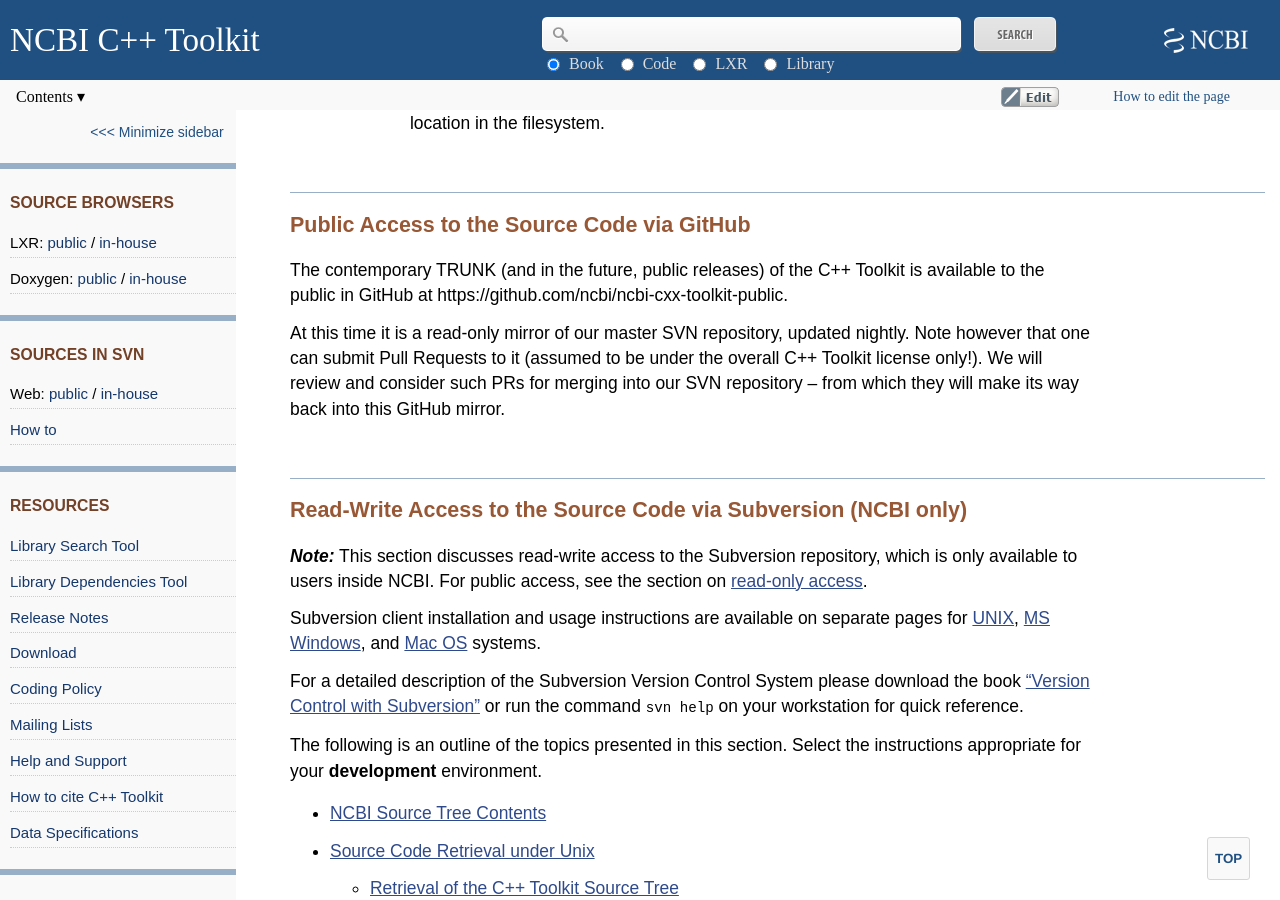
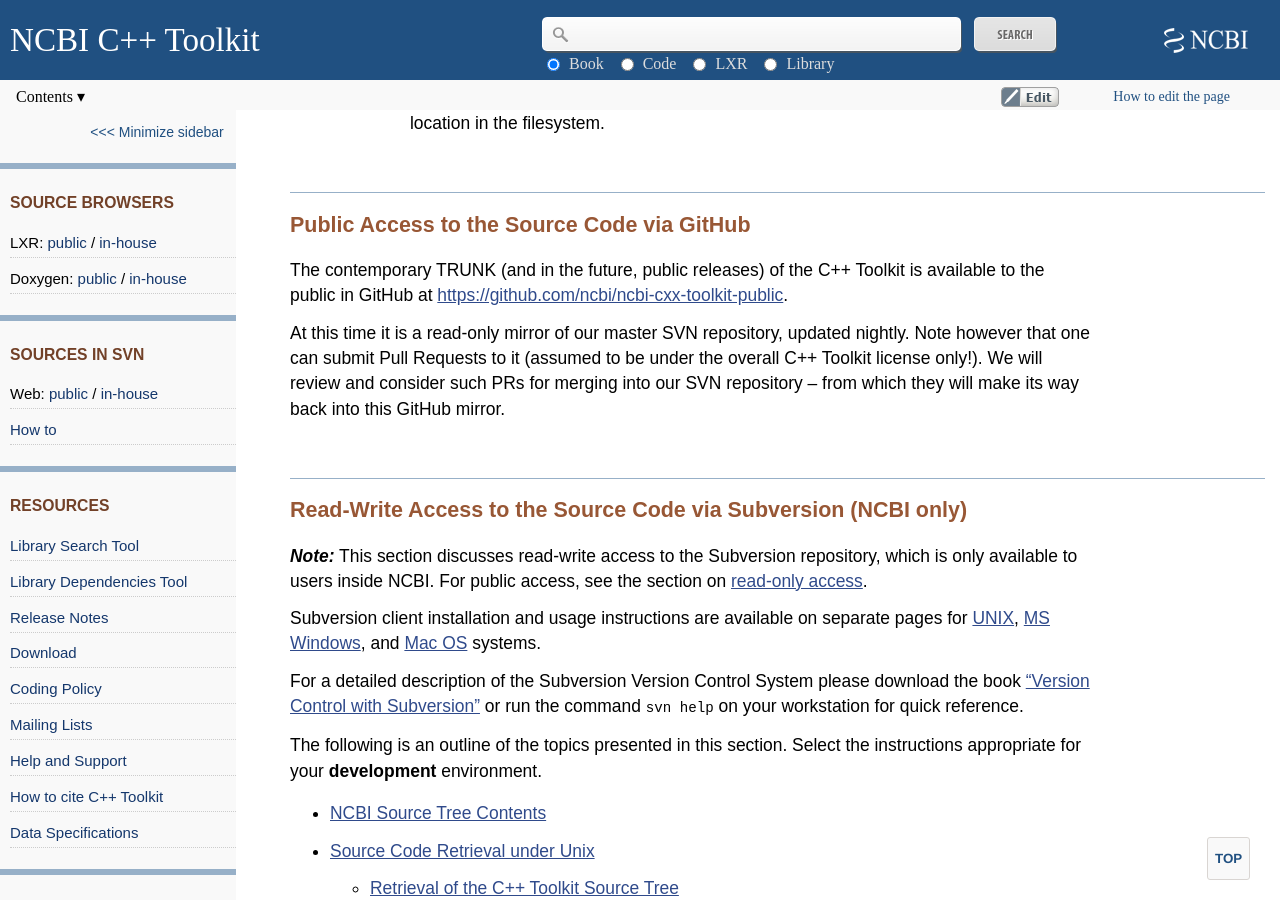
Before and after one commit to ncbi/cxx-toolkit, a Jekyll site: the page built from pages/ch_getcode_svn.md, in a window 1280 px wide and 900 px high, scrolled down 1910 px. Built offline with Jekyll 4.4.1, drawn with Linux system fonts in a browser that asks for light colours; some of the changed lines change nothing that is shown.

Commit message:
Make GH URL a link.  JIRA CXX-12323

```diff
--- a/pages/ch_getcode_svn.md
+++ b/pages/ch_getcode_svn.md
@@ -78,7 +78,7 @@
 Public Access to the Source Code via GitHub
 -------------------------------------------
 
-The contemporary TRUNK (and in the future, public releases) of the C++ Toolkit is available to the public in GitHub at https://github.com/ncbi/ncbi-cxx-toolkit-public.
+The contemporary TRUNK (and in the future, public releases) of the C++ Toolkit is available to the public in GitHub at [https://github.com/ncbi/ncbi-cxx-toolkit-public](https://github.com/ncbi/ncbi-cxx-toolkit-public).
 
 At this time it is a read-only mirror of our master SVN repository, updated nightly. Note however that one can submit Pull Requests to it (assumed to be under the overall C++ Toolkit license only!). We will review and consider such PRs for merging into our SVN repository -- from which they will make its way back into this GitHub mirror.
 
```
